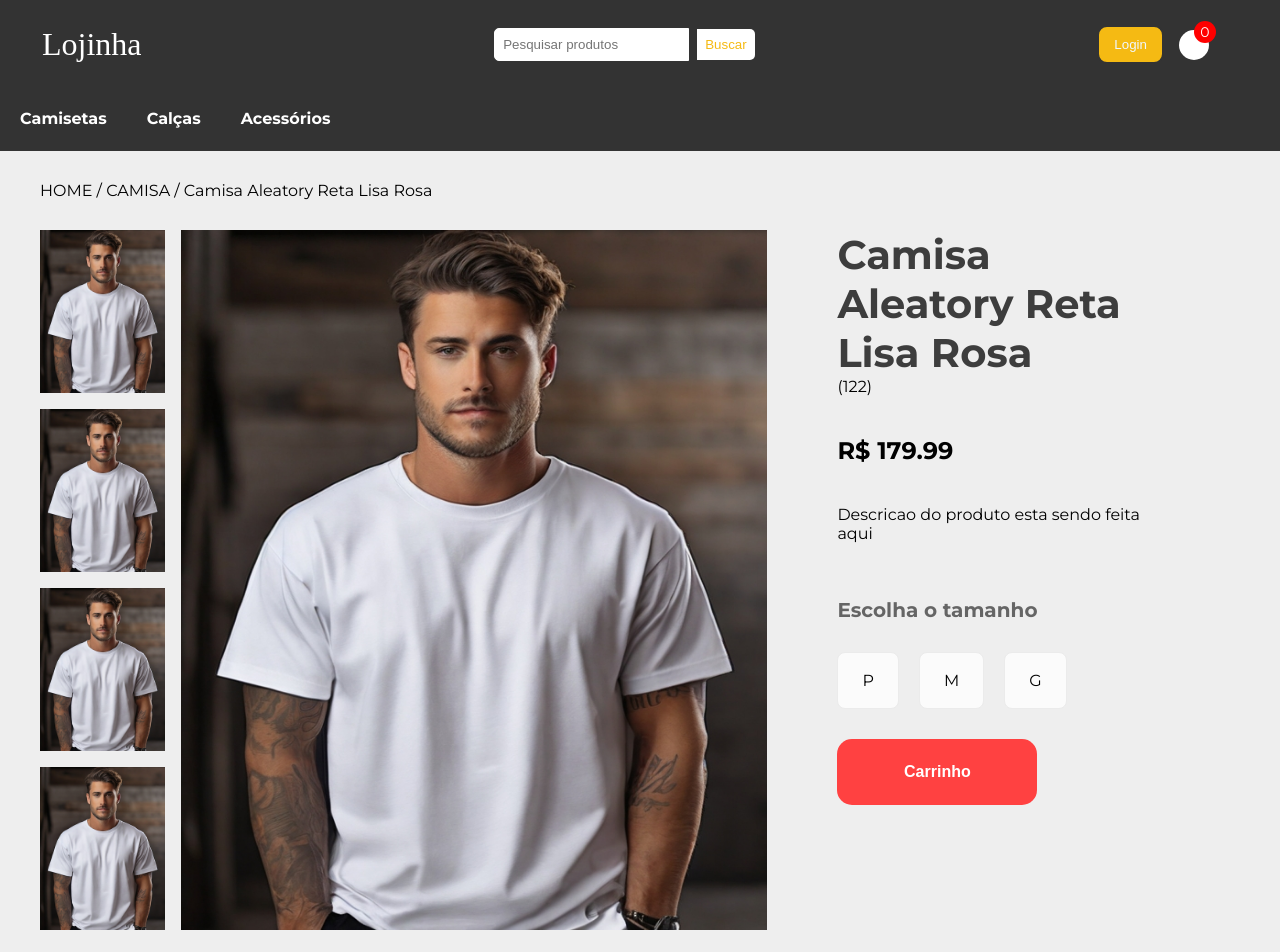
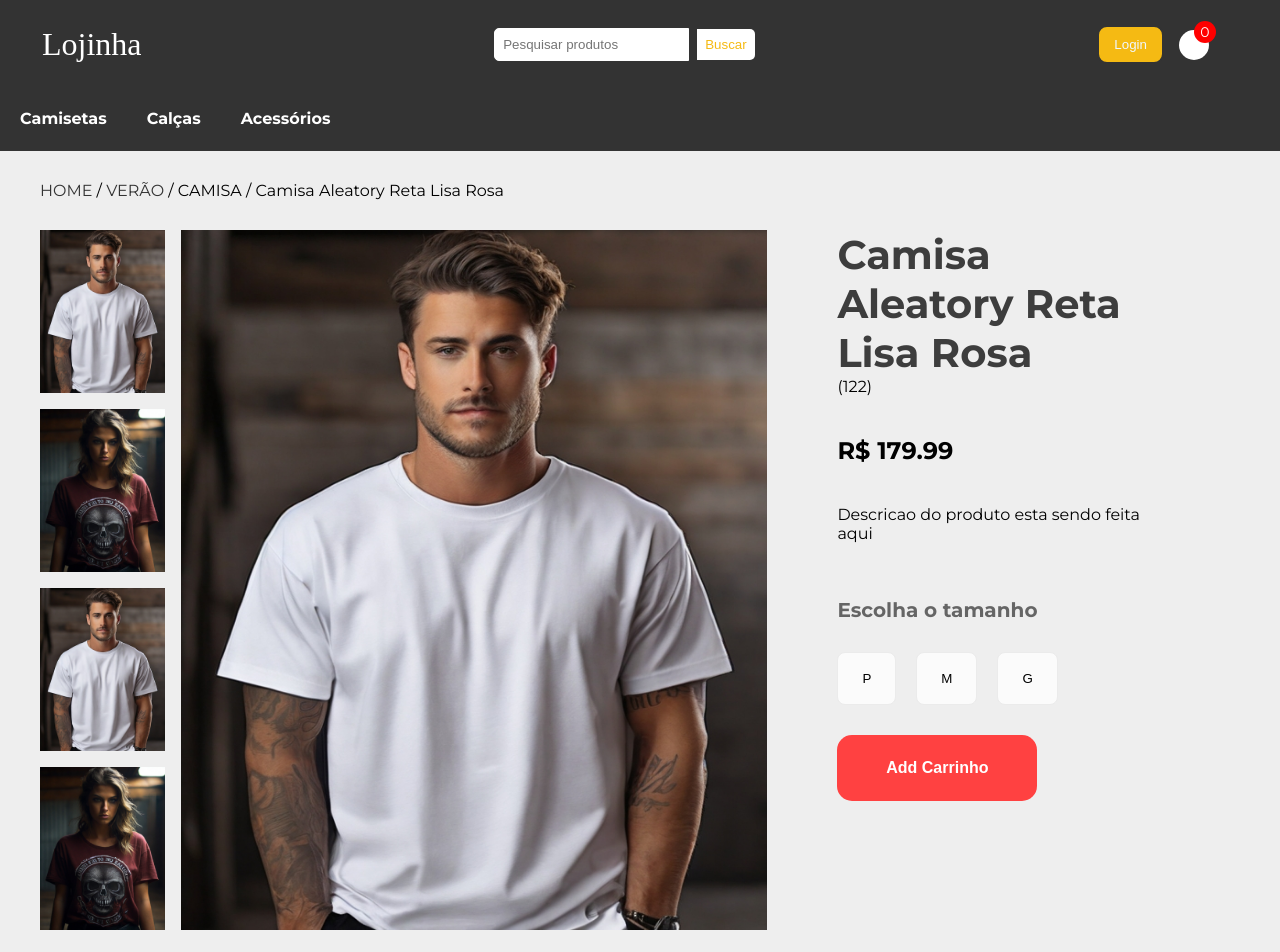
Before and after one commit to Lipao12/Loja-de-Roupa, a React (Vite) app: page /product/1 in a window 1280 px wide. Shown: the top 952 px of the page. Built offline with nearby package versions, Linux system fonts and the light colour scheme; the HTML template or start-up script is replaced by a standard one.

Commit message:
Melhora na página de coleção, Criação do mosáico para a página de coleção, Adicionado link para o BreadCrum

```diff
--- a/src/pages/ShopCategory.jsx
+++ b/src/pages/ShopCategory.jsx
@@ -9,7 +9,7 @@ function ShopCategory(props) {
       <div className='container'>
         <div className='product-grid'>
           {products.map((product) => (
-            <Card key={product.id} id={product.id} name={product.name} price={product.price} imgURL={product.imgURL} />
+            <Card key={product.id} id={product.id} name={product.name} price={product.price} imgURL={product.mainImgURL} />
           ))}
         </div>
       </div>
--- a/src/ui/assets/produtos.js
+++ b/src/ui/assets/produtos.js
@@ -3,49 +3,50 @@ const produtos = [
     id: 1,
     name: "Camisa Aleatory Reta Lisa Rosa",
     price: 179.99,
-    imgURL: "/src/ui/assets/camisa1.jpg",
+    mainImgURL: "/src/ui/assets/camisa1.jpg",
+    sideImgURL: "/src/ui/assets/banner1.jpg",
     collectionId: 1,
   },
   {
     id: 2,
     name: "Calça Jeans Slim Fit Azul",
     price: 89.99,
-    imgURL: "/src/ui/assets/banner1.jpg",
+    mainImgURL: "/src/ui/assets/banner1.jpg",
     collectionId: 2,
   },
   {
     id: 3,
     name: "Tênis Esportivo Conforto Max",
     price: 129.99,
-    imgURL: "/src/ui/assets/camisa1.jpg",
+    mainImgURL: "/src/ui/assets/camisa1.jpg",
     collectionId: 3,
   },
   {
     id: 4,
     name: "Bolsa Elegante de Couro Marrom",
     price: 199.99,
-    imgURL: "/src/ui/assets/banner1.jpg",
+    mainImgURL: "/src/ui/assets/banner1.jpg",
     collectionId: 5,
   },
   {
     id: 5,
     name: "Óculos de Sol Fashion UV400",
     price: 59.99,
-    imgURL: "/src/ui/assets/camisa1.jpg",
+    mainImgURL: "/src/ui/assets/camisa1.jpg",
     collectionId: 5,
   },
   {
     id: 6,
     name: "Relógio Analógico Clássico Preto",
     price: 149.99,
-    imgURL: "/src/ui/assets/banner1.jpg",
+    mainImgURL: "/src/ui/assets/banner1.jpg",
     collectionId: 4,
   },
   {
     id: 7,
     name: "Camisa Polo Listrada Casual",
     price: 109.99,
-    imgURL: "/src/ui/assets/camisa1.jpg",
+    mainImgURL: "/src/ui/assets/camisa1.jpg",
     collectionId: 5,
   },
 ];
--- a/src/ui/components/BreadCrum.jsx
+++ b/src/ui/components/BreadCrum.jsx
@@ -1,9 +1,13 @@
+import { Link } from 'react-router-dom';
+import colecoes from '../assets/colecoes';
 import '../styles/breadcrum.css';
 
 const BreadCrum = (props) => {
+    const colecao = colecoes.find(c => c.id === props.product.collectionId)
     return (
         <div className="breadcrum">
-            HOME / CAMISA / {props.product.name}
+            <Link to='/'>HOME</Link> / <Link to={`/colecao/${colecao.id}`}>{colecao.name.toUpperCase()}</Link> /
+            CAMISA / {props.product.name}
         </div>
     )
 }
--- a/src/ui/components/CustomCarrossel.jsx
+++ b/src/ui/components/CustomCarrossel.jsx
@@ -14,11 +14,11 @@ const CustomCarrossel = (props) => {
     },
     desktop: {
       breakpoint: { max: 3000, min: 800 },
-      items: props.isCard?4:5
+      items: props.isCard?3:4
     },
     tablet: {
       breakpoint: { max: 800, min: 464 },
-      items: 2
+      items: props.isCard ? 2 : 3
     },
     mobile: {
       breakpoint: { max: 464, min: 0 },
@@ -27,10 +27,10 @@ const CustomCarrossel = (props) => {
   };
 
   return (
-    <Carousel responsive={responsive} className='carrossel'>
+    <Carousel responsive={responsive} className='carrossel' partialVisible={true}>
         {props.produtos.map((product) => (
           props.isCard?
-          <Card key={product.id} id={product.id} name={product.name} price={product.price} imgURL={product.imgURL} />
+          <Card key={product.id} id={product.id} name={product.name} price={product.price} imgURL={product.mainImgURL} />
           : <Banner key={product.id} id={product.id} name={product.name} imgURL={product.imgURL}/>
         ))}
     </Carousel>
--- /dev/null
+++ b/src/ui/components/MosaicImage.jsx
@@ -0,0 +1,17 @@
+import img from '../assets/banner1.jpg';
+import '../styles/mosaic-image.css';
+
+function MosaicImage() {
+
+  return (
+        <div className='image-mosaic'>
+            <div className='img1'><img src={img} /></div>
+            <div className='img2'><img src={img} /></div>
+            <div className='img3'><img src={img} /></div>
+            <div className='img4'><img src={img} /></div>
+            <div className='img5'><img src={img} /></div>
+        </div>
+  );
+}
+
+export default MosaicImage;
--- a/src/ui/components/ProductDisplay.jsx
+++ b/src/ui/components/ProductDisplay.jsx
@@ -1,17 +1,52 @@
+import { useState } from 'react';
 import '../styles/product-display.css';
 
 const ProductDisplay = (props) => {
+    const [selectedImg, setSelectedImg] = useState(props.product.mainImgURL);
+    const [selectedSize, setSelectedSize] = useState(null);
+
+
+    const handleImageClick = (imgURL) => {
+        setSelectedImg(imgURL);
+    };
+
+    const handleSizeClick = (size) => {
+        setSelectedSize(size);
+    };
+
+    const handleSubmit = (event) => {
+        event.preventDefault();
+        // Aqui você pode adicionar lógica para lidar com a adição ao carrinho
+        console.log(`Produto: ${props.product.name}, Tamanho: ${selectedSize}`);
+    };
+
     return (
         <div className="product-display">
             <div className='product-display-left'>
                 <div className='product-display-img-list'>
-                    <img src={props.product.imgURL}/>
-                    <img src={props.product.imgURL}/>
-                    <img src={props.product.imgURL}/>
-                    <img src={props.product.imgURL}/>
+                    <img
+                        src={props.product.mainImgURL}
+                        onClick={() => handleImageClick(props.product.mainImgURL)}
+                        alt='Main Product'
+                    />
+                    <img
+                        src={props.product.sideImgURL}
+                        onClick={() => handleImageClick(props.product.sideImgURL)}
+                        alt='Side Product'
+                    />
+                    <img
+                        src={props.product.mainImgURL}
+                        onClick={() => handleImageClick(props.product.mainImgURL)}
+                        alt='Main Product'
+                    />
+                    <img
+                        src={props.product.sideImgURL}
+                        onClick={() => handleImageClick(props.product.sideImgURL)}
+                        alt='Side Product'
+                    />
                 </div>
                 <div className='product-display-img'>
-                    <img className='main-img' src={props.product.imgURL}/>
+                    <img className='main-img' src={selectedImg} alt='Selected Product'/>
                 </div>
             </div>
             <div className='product-display-right'>
@@ -27,15 +62,36 @@ const ProductDisplay = (props) => {
                 <div className='product-display-right-description'>
                     Descricao do produto esta sendo feita aqui
                 </div>
-                <div className='product-display-right-size'>
-                    <h1>Escolha o tamanho</h1>
-                    <div className='product-display-right-sizes'>
-                        <p>P</p>
-                        <p>M</p>
-                        <p>G</p>
+                <form onSubmit={handleSubmit}>
+                    <div className='product-display-right-size'>
+                        <h1>Escolha o tamanho</h1>
+
+                        <div className='product-display-right-sizes'>
+                        <button
+                                type='button'
+                                className={selectedSize === 'P' ? 'selected-size' : ''}
+                                onClick={() => handleSizeClick('P')}
+                            >
+                                P
+                            </button>
+                            <button
+                                type='button'
+                                className={selectedSize === 'M' ? 'selected-size' : ''}
+                                onClick={() => handleSizeClick('M')}
+                            >
+                                M
+                            </button>
+                            <button
+                                type='button'
+                                className={selectedSize === 'G' ? 'selected-size' : ''}
+                                onClick={() => handleSizeClick('G')}
+                            >
+                                G
+                            </button>
+                        </div>
                     </div>
-                </div>
-                <button>Carrinho</button>
+                    <input type='submit' value='Add Carrinho' className='button-cart'/>
+                </form>
             </div>
         </div>
     )
--- a/src/ui/styles/breadcrum.css
+++ b/src/ui/styles/breadcrum.css
@@ -2,3 +2,7 @@
     max-width: 1200px;
     margin: 30px auto;
 }
+.breadcrum a{
+    text-decoration: none;
+    color: #333;
+}
--- a/src/ui/styles/header.css
+++ b/src/ui/styles/header.css
@@ -15,7 +15,25 @@ header {
     color: #fff;
     font-family: "McLaren", cursive;
     font-weight: 200;
+    padding: 10px;
+    overflow: hidden;
   }
+
+  header h1::before {
+    content: "";
+    position: absolute;
+    top: 0;
+    left: -100%;
+    width: 100%;
+    height: 100%;
+    background: linear-gradient(to right, transparent, #f5ba13);
+    transition: left 0.3s ease-in-out;
+  }
+
+  header h1:hover::before {
+    left: 100%;
+  }
+
   header div {
     display: flex;
     flex-direction: row;
@@ -75,5 +93,6 @@ header a {
   font-size: 16px;
   position: relative;
   display: inline-block;
-  padding: 10px;
+  overflow: hidden;
+  border-radius: 10px;
 }
--- /dev/null
+++ b/src/ui/styles/mosaic-image.css
@@ -0,0 +1,41 @@
+.image-mosaic {
+    display: grid;
+    grid-template-columns: repeat(4, 1fr);
+    grid-template-rows: repeat(4, 1fr);
+    gap: 10px;
+    margin-bottom: 30px;
+    max-height: 600px;
+    overflow: hidden;
+  }
+
+  .image-mosaic img {
+    width: 100%;
+    height: 100%;
+    object-fit: cover;
+    box-shadow: 0 4px 8px rgba(0, 0, 0, 0.1);
+  }
+
+  .img1{
+    grid-column: 1 / span 3;
+    grid-row: 1 / span 3;
+  }
+
+  .img2{
+    grid-column: 4;
+    grid-row: 1 / span 2;
+  }
+
+  .img3{
+    grid-column: 4;
+    grid-row: 3 / span 1;
+  }
+
+  .img4{
+    grid-column: 2 / span 3;
+    grid-row: 4 / span 1;
+  }
+
+  .img5{
+    grid-column: 1;
+    grid-row: 4 / span 1;
+  }
--- a/src/ui/styles/product-display.css
+++ b/src/ui/styles/product-display.css
@@ -17,6 +17,7 @@
 
 .product-display-img-list img{
     height: 163px;
+    cursor: pointer;
 }
 
 .product-display-img .main-img{
@@ -67,7 +68,7 @@
     gap: 20px;
 }
 
-.product-display-right-sizes p{
+.product-display-right-sizes button{
     padding: 18px 24px;
     background: #fbfbfb;
     border: 1px solid #ebebeb;
@@ -75,7 +76,12 @@
     cursor: pointer;
 }
 
-.product-display-right button{
+.product-display-right-sizes button.selected-size {
+    background: #333;
+    color: #fff;
+}
+
+.product-display-right .button-cart{
     padding: 24px 0;
     width: 200px;
     font-size: 16px;
--- /dev/null
+++ b/src/ui/styles/shop-collection.css
@@ -0,0 +1,10 @@
+.container-collection{
+    max-width: 1200px;
+    margin: 20px auto;
+}
+.product-grid-collection {
+    display: grid;
+    grid-template-columns: repeat(4, 1fr);
+    gap: 16px;
+    margin-top: 20px;
+  }
```
Also changed, not shown: src/pages/ShopCollections.jsx (+11 -4 lines).
